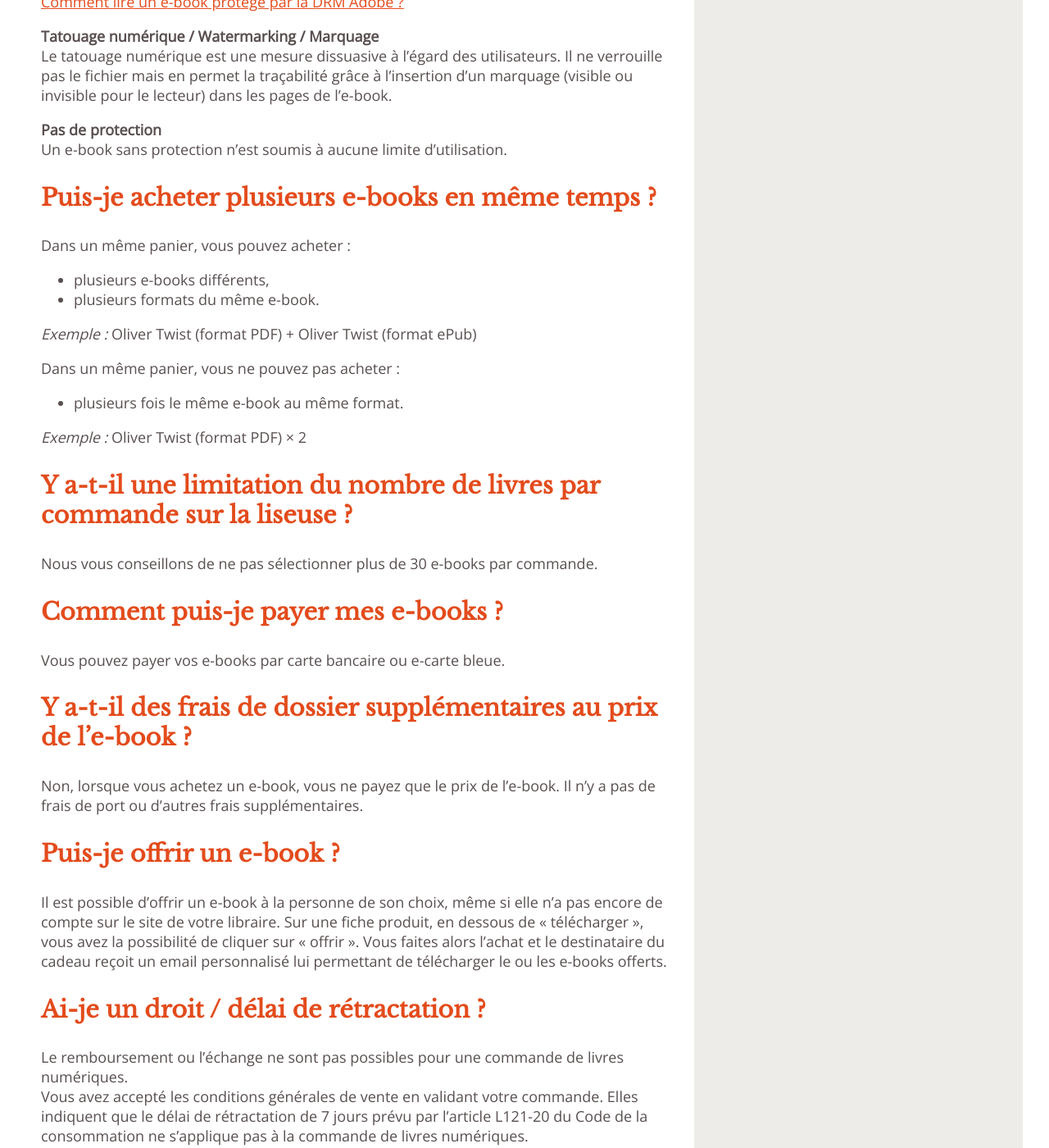
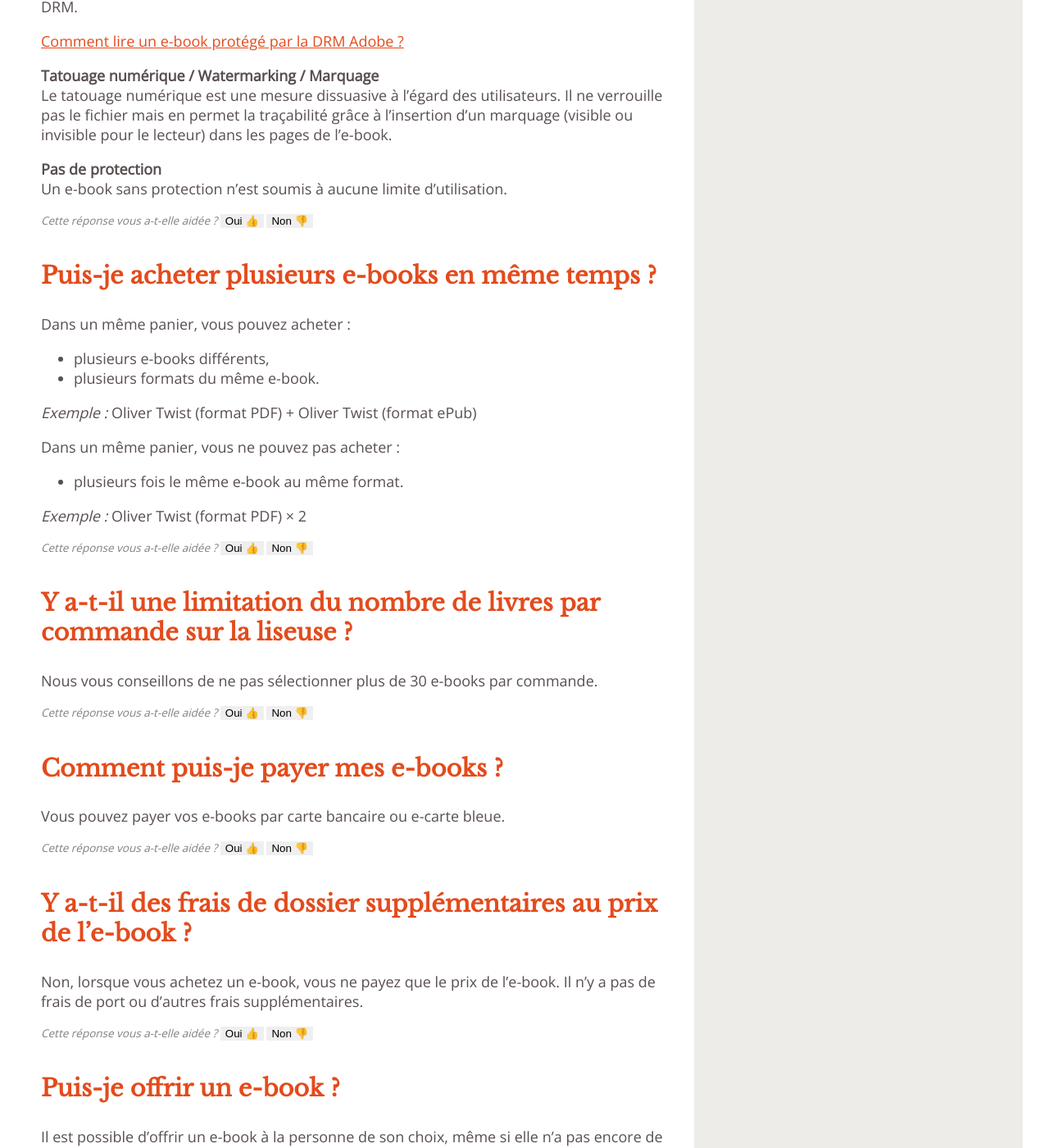
Before and after one commit to TEA-ebook/help-center, a Jekyll site: the page built from _pages/FAQ-achat.md, in a window 1280 px wide and 1400 px high, scrolled down 2777 px. Shown: the whole window at 82% size. Built offline with Jekyll 4.4.1, drawn with Linux system fonts in a browser that asks for light colours; some of the changed text lies outside the part shown.

Commit message:
Add feedback buttons

```diff
--- a/_pages/FAQ-achat.md
+++ b/_pages/FAQ-achat.md
@@ -87,6 +87,10 @@ Le format ePub Fixed Layout est un nouveau format apportant un meilleur confort
     <p>Un livre multi-format ou pack comporte plusieurs fois le même titre en différents formats. On peut ainsi acheter <em>Le Rouge et le noir</em> et obtenir à la fois un fichier PDF, un fichier ePub et un lien pour lire le livre en streaming. Les composants du pack sont indissociables, ils ne peuvent être vendus séparément.</p>
 </div>
 
+{% include feedback-button.html question="Quel format choisir pour acheter un e-book ?" %}
+
+
+
 {% include anchor.html id="protections-ebook" label="Quelles sont les protections présentes sur un e-book ?" %}
 
 ### Quelles sont les protections présentes sur un e-book ?
@@ -106,6 +110,11 @@ Le tatouage numérique est une mesure dissuasive à l'égard des utilisateurs. I
 **Pas de protection**
 Un e-book sans protection n'est soumis à aucune limite d'utilisation.
 
+{% include feedback-button.html question="Quelles sont les protections présentes sur un e-book ?" %}
+
+
+
+
 {% include anchor.html id="plusieurs-ebooks" label="Puis-je acheter plusieurs e-books en même temps ?" %}
 
 ### Puis-je acheter plusieurs e-books en même temps ?
@@ -123,11 +132,22 @@ Dans un même panier, vous ne pouvez pas acheter :
 
 *Exemple :* Oliver Twist (format PDF) × 2
 
+{% include feedback-button.html question="Puis-je acheter plusieurs e-books en même temps ?" %}
+
+
+
+
+
 {% include anchor.html id="limitation-nombre-ebook" label="Y a-t-il une limitation du nombre de livres par commande sur la liseuse ?" %}
 
 ### Y a-t-il une limitation du nombre de livres par commande sur la liseuse ?
 
 Nous vous conseillons de ne pas sélectionner plus de 30 e-books par commande.
+
+{% include feedback-button.html question="Y a-t-il une limitation du nombre de livres par commande sur la liseuse ?" %}
+
+
+
 
 {% include anchor.html id="payer-ebook" label="Comment puis-je payer mes e-books ?" %}
 
@@ -135,11 +155,22 @@ Nous vous conseillons de ne pas sélectionner plus de 30 e-books par commande.
 
 Vous pouvez payer vos e-books par carte bancaire ou e-carte bleue.
 
+{% include feedback-button.html question="Comment puis-je payer mes e-books ?" %}
+
+
+
+
 {% include anchor.html id="frais-supplementaires" label="Y a-t-il des frais de dossier supplémentaires au prix de l’e-book ?" %}
 
 ### Y a-t-il des frais de dossier supplémentaires au prix de l’e-book ?
 
 Non, lorsque vous achetez un e-book, vous ne payez que le prix de l’e-book. Il n'y a pas de frais de port ou d'autres frais supplémentaires.
+
+{% include feedback-button.html question="Y a-t-il des frais de dossier supplémentaires au prix de l’e-book ?" %}
+
+
+
+
 
 {% include anchor.html id="offrir-ebook" label="Puis-je offrir un e-book ?" %}
 
@@ -149,6 +180,11 @@ Il est possible d'offrir un e-book à la personne de son choix, même si elle n'
 Sur une fiche produit, en dessous de « télécharger », vous avez la possibilité de cliquer sur « offrir ».
 Vous faites alors l'achat et le destinataire du cadeau reçoit un email personnalisé lui permettant de télécharger le ou les e-books offerts.
 
+{% include feedback-button.html question="Puis-je offrir un e-book ?" %}
+
+
+
+
 {% include anchor.html id="delai-retractation" label="Ai-je un droit / délai de rétractation ?" %}
 
 ### Ai-je un droit / délai de rétractation ?
@@ -156,3 +192,5 @@ Vous faites alors l'achat et le destinataire du cadeau reçoit un email personna
 Le remboursement ou l’échange ne sont pas possibles pour une commande de livres numériques.
 Vous avez accepté les conditions générales de vente en validant votre commande.
 Elles indiquent que le délai de rétractation de 7 jours prévu par l’article L121-20 du Code de la consommation ne s’applique pas à la commande de livres numériques.
+
+{% include feedback-button.html question="Ai-je un droit / délai de rétractation ?" %}
```
